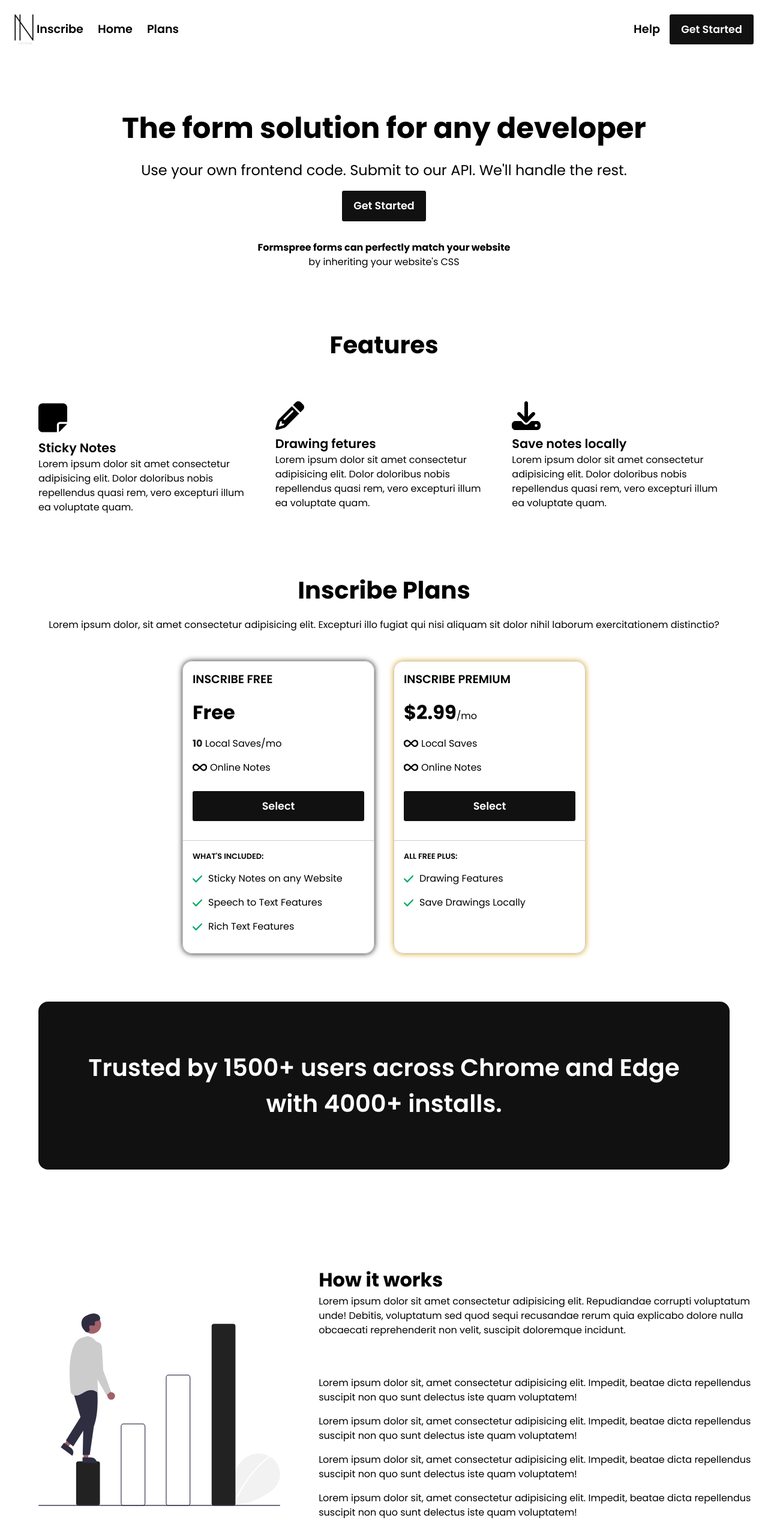
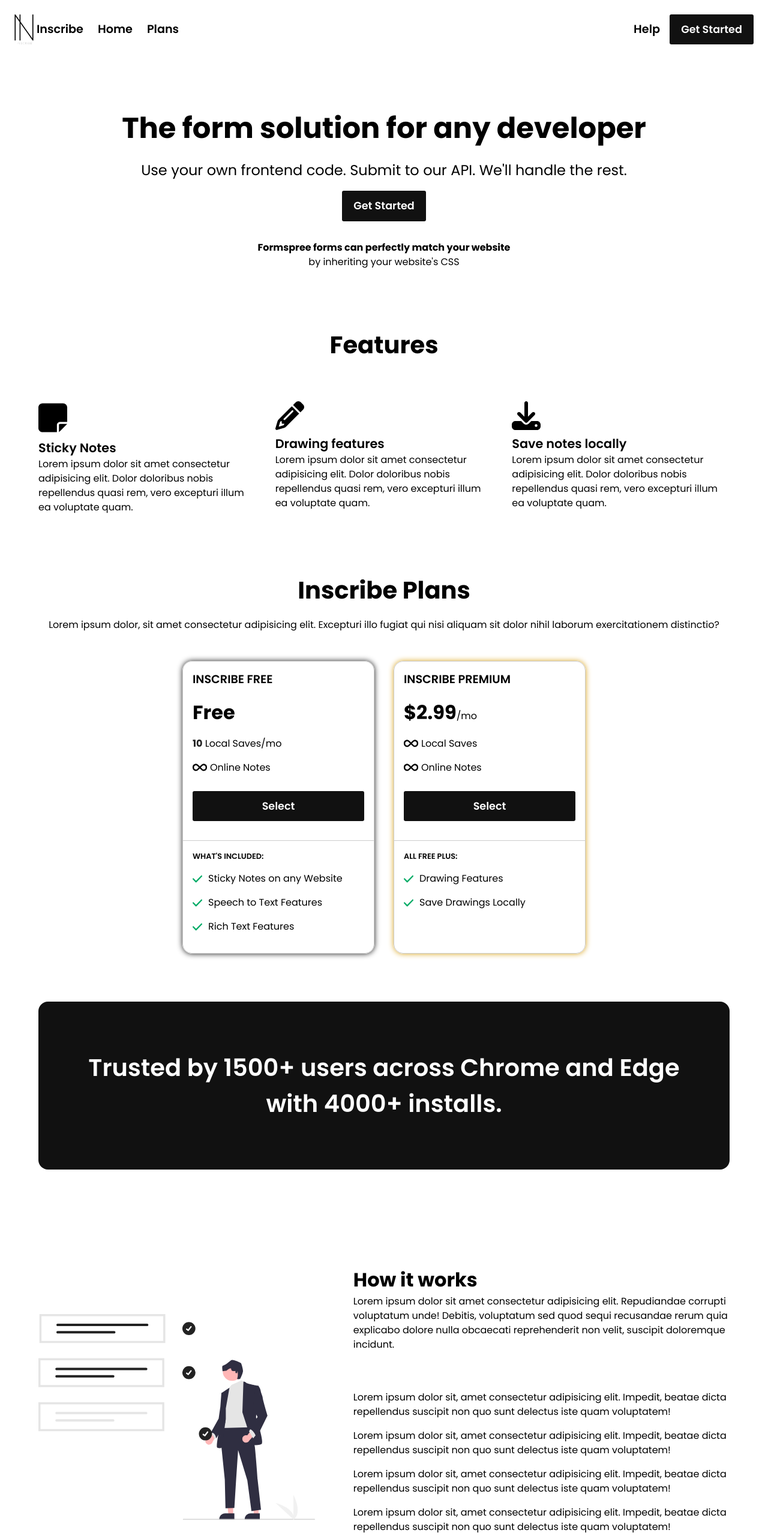
Before and after one commit to mofopeadegoke/Inscribe-Website, a React (Create React App) app in the folder react-app/: page /home in a window 1280 px wide. Shown: the top 2566 px of the page at 60% size. Built offline with nearby package versions, Linux system fonts and the light colour scheme.

Commit message:
Minor changes made

```diff
--- a/react-app/src/pages/home.jsx
+++ b/react-app/src/pages/home.jsx
@@ -6,7 +6,8 @@
 import download from "../images/download.svg";
 import infinity from "../images/infinity.svg";
 import check from "../images/check.svg"
-import stepUp from "../images/stepUp.svg";
+import checkingBoxes from "../images/checkingBoxes.svg";
+import completed from "../images/prjcom.svg"
 
 export default function Home() {
     return (
@@ -33,7 +34,7 @@
                     </article>
                     <article className="feature">
                         <img src={pencil} alt="A pencil icon" />
-                        <p className="feahead">Drawing fetures</p>
+                        <p className="feahead">Drawing features</p>
                         <p>Lorem ipsum dolor sit amet consectetur adipisicing elit. Dolor doloribus nobis repellendus quasi rem, vero excepturi illum ea voluptate quam.</p>
                     </article>
                     <article className="feature">
@@ -88,7 +89,7 @@
                 </article>
             </article>
             <article className="howItWorks">
-                <img src={stepUp} alt="An illustraions of a person chechong boxes" />
+                <img src={completed} alt="An illustraions of a person chechong boxes" />
                 <article className="content">
                     <h2>How it works</h2>
                     <p>Lorem ipsum dolor sit amet consectetur adipisicing elit. Repudiandae corrupti voluptatum unde! Debitis, voluptatum sed quod sequi recusandae rerum quia explicabo dolore nulla obcaecati reprehenderit non velit, suscipit doloremque incidunt.</p>
--- a/react-app/src/styles/home.css
+++ b/react-app/src/styles/home.css
@@ -138,7 +138,7 @@
 }
 article.howItWorks {
     display: grid;
-    grid-template-columns: 35% 65%;
+    grid-template-columns: 40% 60%;
     grid-template-rows: auto;
     column-gap: 4rem;
     align-items: center;
```
Also changed, not shown: react-app/src/images/prjcom.svg (added).
